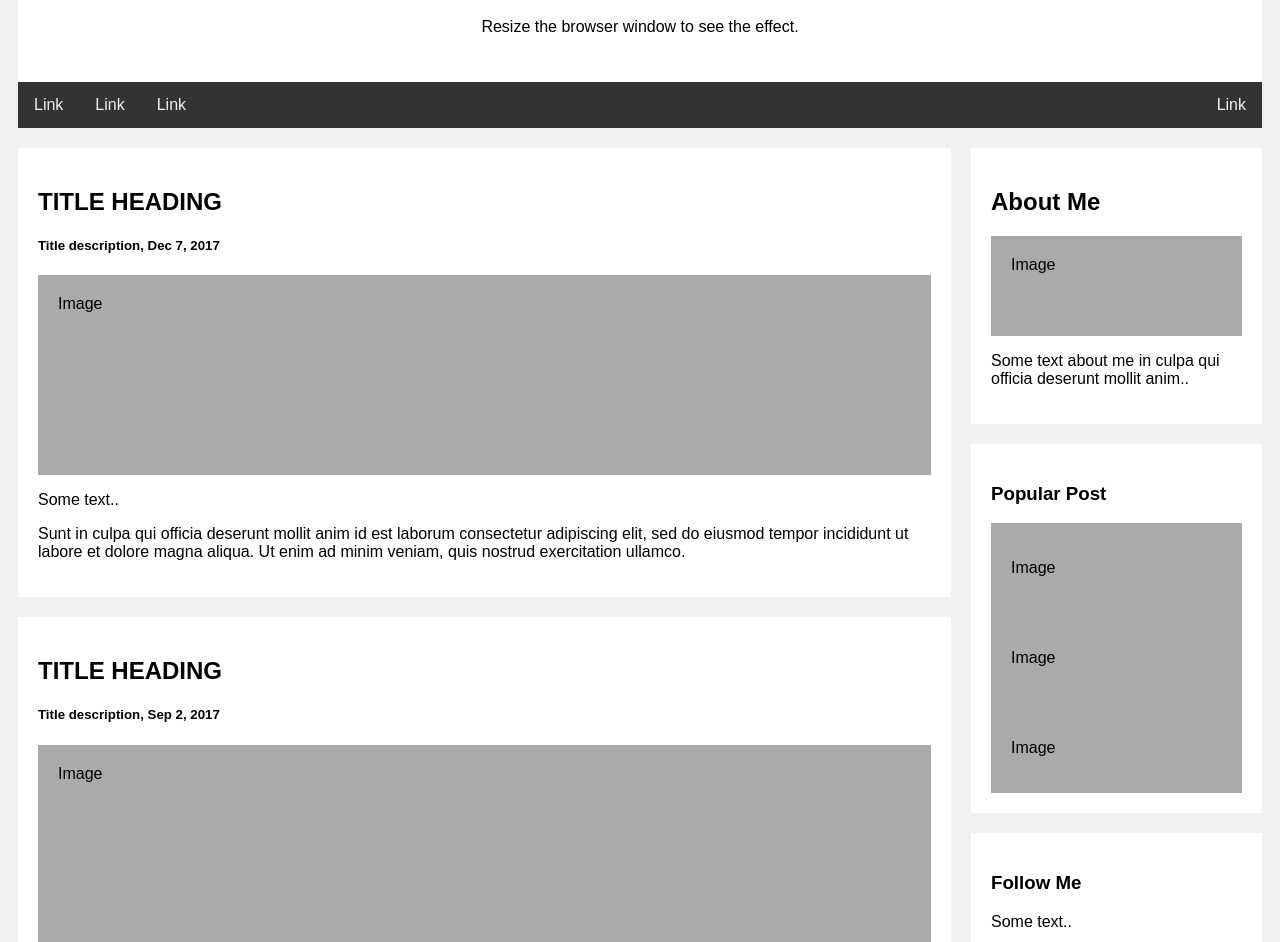
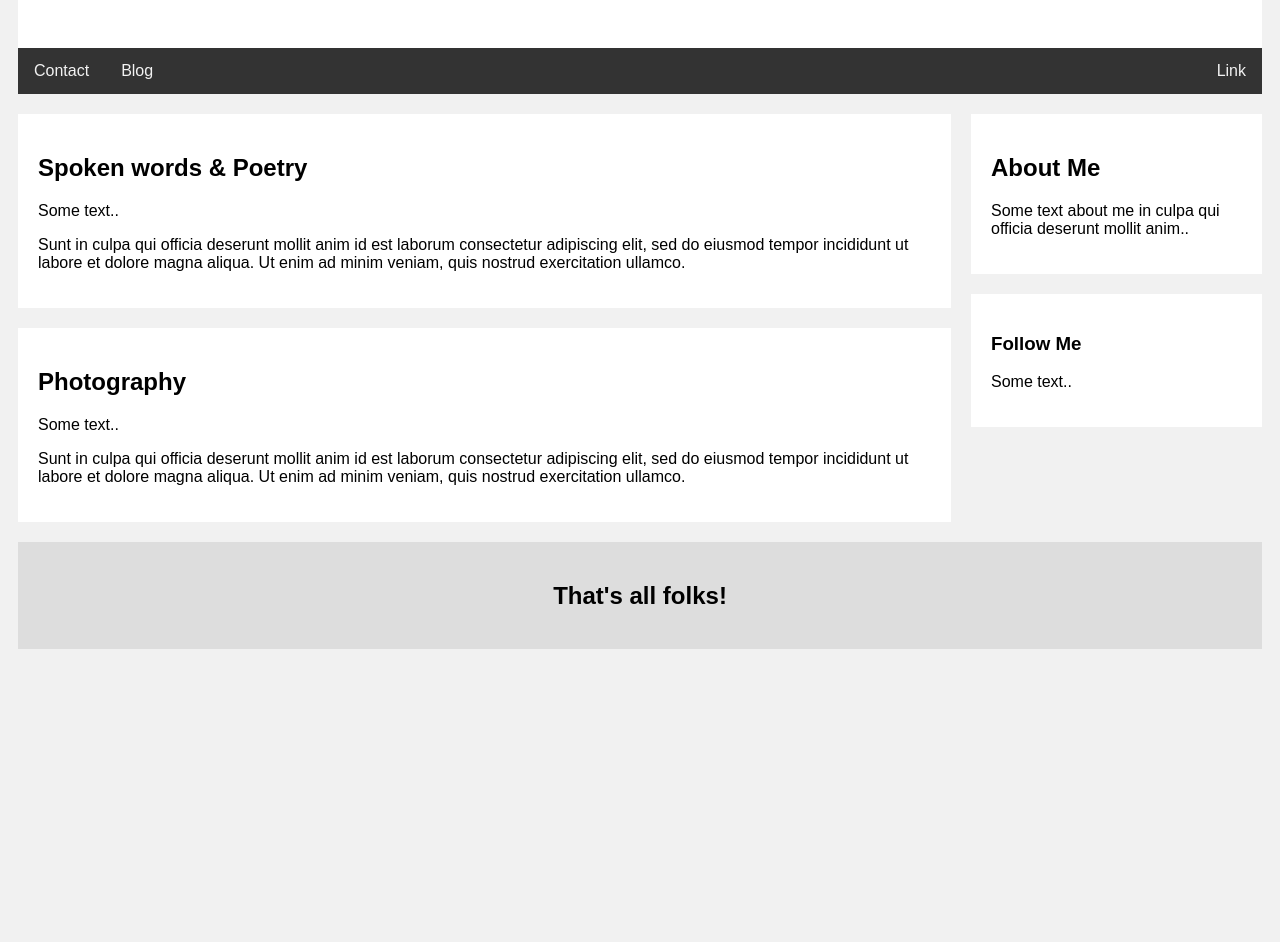
Before and after one commit to luizaa02/anotherindex.html, a plain HTML site: page index.html in a window 1280 px wide. Shown: the part 155-1097 px from the top of the page. After the commit the page ends 822 px from the top, so only its background shows below. Drawn offline with Linux system fonts and the light colour scheme.

Commit message:
Update index.html

```diff
--- a/index.html
+++ b/index.html
@@ -104,35 +104,31 @@ body {
     width: 100%;
   }
 }
+
 </style>
 </head>
+
 <body>
 
 <div class="header">
-  <h1>My Website</h1>
-  <p>Resize the browser window to see the effect.</p>
+  <h1>Dig Deep Dude!</h1>
 </div>
 
 <div class="topnav">
-  <a href="#">Link</a>
-  <a href="#">Link</a>
-  <a href="#">Link</a>
+  <a href="#">Contact</a>
+  <a href="#">Blog</a>
   <a href="#" style="float:right">Link</a>
 </div>
 
 <div class="row">
   <div class="leftcolumn">
     <div class="card">
-      <h2>TITLE HEADING</h2>
-      <h5>Title description, Dec 7, 2017</h5>
-      <div class="fakeimg" style="height:200px;">Image</div>
+      <h2>Spoken words & Poetry</h2>
       <p>Some text..</p>
       <p>Sunt in culpa qui officia deserunt mollit anim id est laborum consectetur adipiscing elit, sed do eiusmod tempor incididunt ut labore et dolore magna aliqua. Ut enim ad minim veniam, quis nostrud exercitation ullamco.</p>
     </div>
     <div class="card">
-      <h2>TITLE HEADING</h2>
-      <h5>Title description, Sep 2, 2017</h5>
-      <div class="fakeimg" style="height:200px;">Image</div>
+      <h2>Photography</h2>
       <p>Some text..</p>
       <p>Sunt in culpa qui officia deserunt mollit anim id est laborum consectetur adipiscing elit, sed do eiusmod tempor incididunt ut labore et dolore magna aliqua. Ut enim ad minim veniam, quis nostrud exercitation ullamco.</p>
     </div>
@@ -140,14 +136,7 @@ body {
   <div class="rightcolumn">
     <div class="card">
       <h2>About Me</h2>
-      <div class="fakeimg" style="height:100px;">Image</div>
       <p>Some text about me in culpa qui officia deserunt mollit anim..</p>
-    </div>
-    <div class="card">
-      <h3>Popular Post</h3>
-      <div class="fakeimg"><p>Image</p></div>
-      <div class="fakeimg"><p>Image</p></div>
-      <div class="fakeimg"><p>Image</p></div>
     </div>
     <div class="card">
       <h3>Follow Me</h3>
@@ -157,7 +146,8 @@ body {
 </div>
 
 <div class="footer">
-  <h2>Footer</h2>
+  <h2>That's all folks!</h2>
 </div>
 
 </body>
+</html>
```
